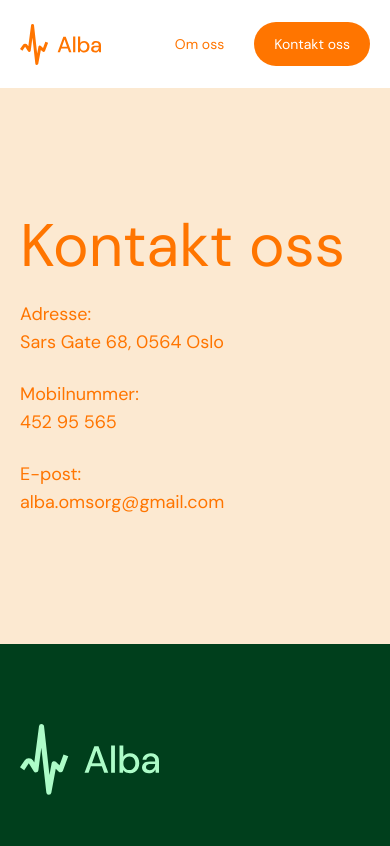
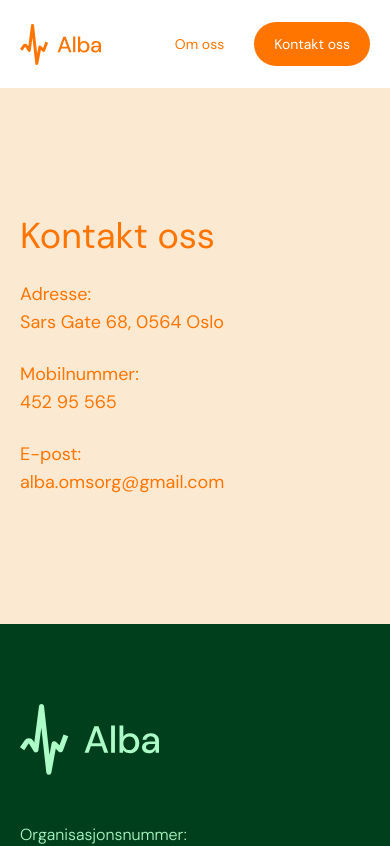
Before and after one commit to luddemann/albaomsorg, a Vue app: page /kontakt in a window 390 px wide. Shown: the top 846 px of the page. Built offline with nearby package versions, Linux system fonts and the light colour scheme; the HTML template or start-up script is replaced by a standard one.

Commit message:
text size

```diff
--- a/src/views/ContactView.vue
+++ b/src/views/ContactView.vue
@@ -1,7 +1,7 @@
 <template>
   <section class="h-full bg-alba-yellow text-alba-orange">
     <div class="mx-auto grid h-full max-w-screen-xl grid-cols-1 content-center gap-6 px-5 py-32 md:grid-cols-2">
-      <h1 class="text-6xl">
+      <h1 class="text-4xl md:text-6xl">
         Kontakt oss
       </h1>
       <div class="space-y-6 text-lg">
```
